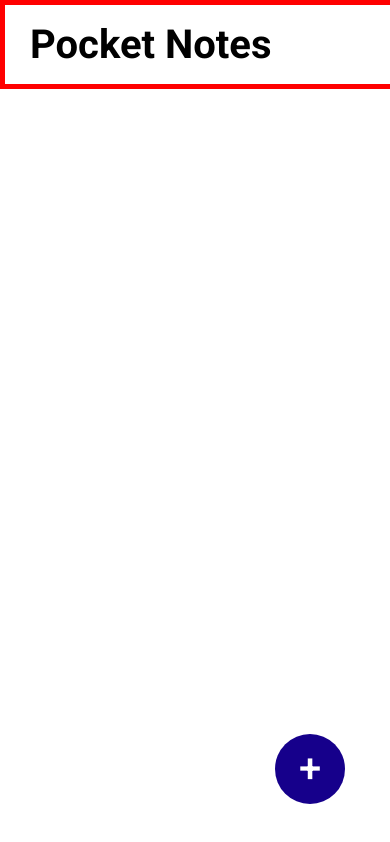
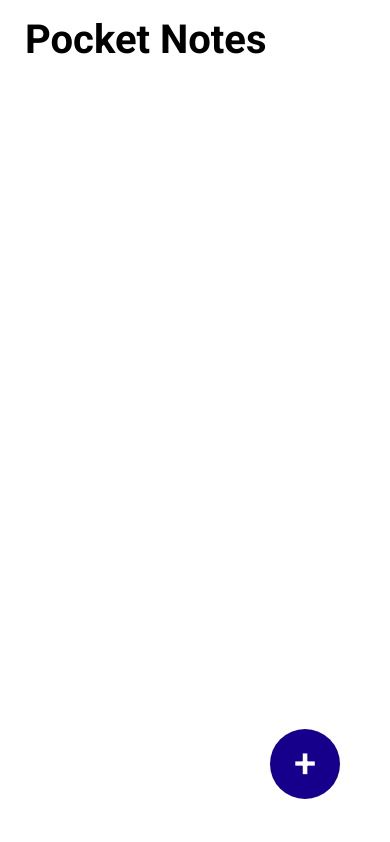
Before and after one commit to Shashyabh/NotesApp, a React (Create React App) app: page / in a window 390 px wide. Built offline with nearby package versions, Linux system fonts and the light colour scheme.

Commit message:
Second  commit

```diff
--- a/src/components/HomePage.css
+++ b/src/components/HomePage.css
@@ -200,7 +200,7 @@
 		height: auto;
 		width: 400px;
 		overflow: hidden;
-		border: 5px solid red;
+		/* border: 5px solid red; */
 	}
 	.left {
 		width: 100%;
```
